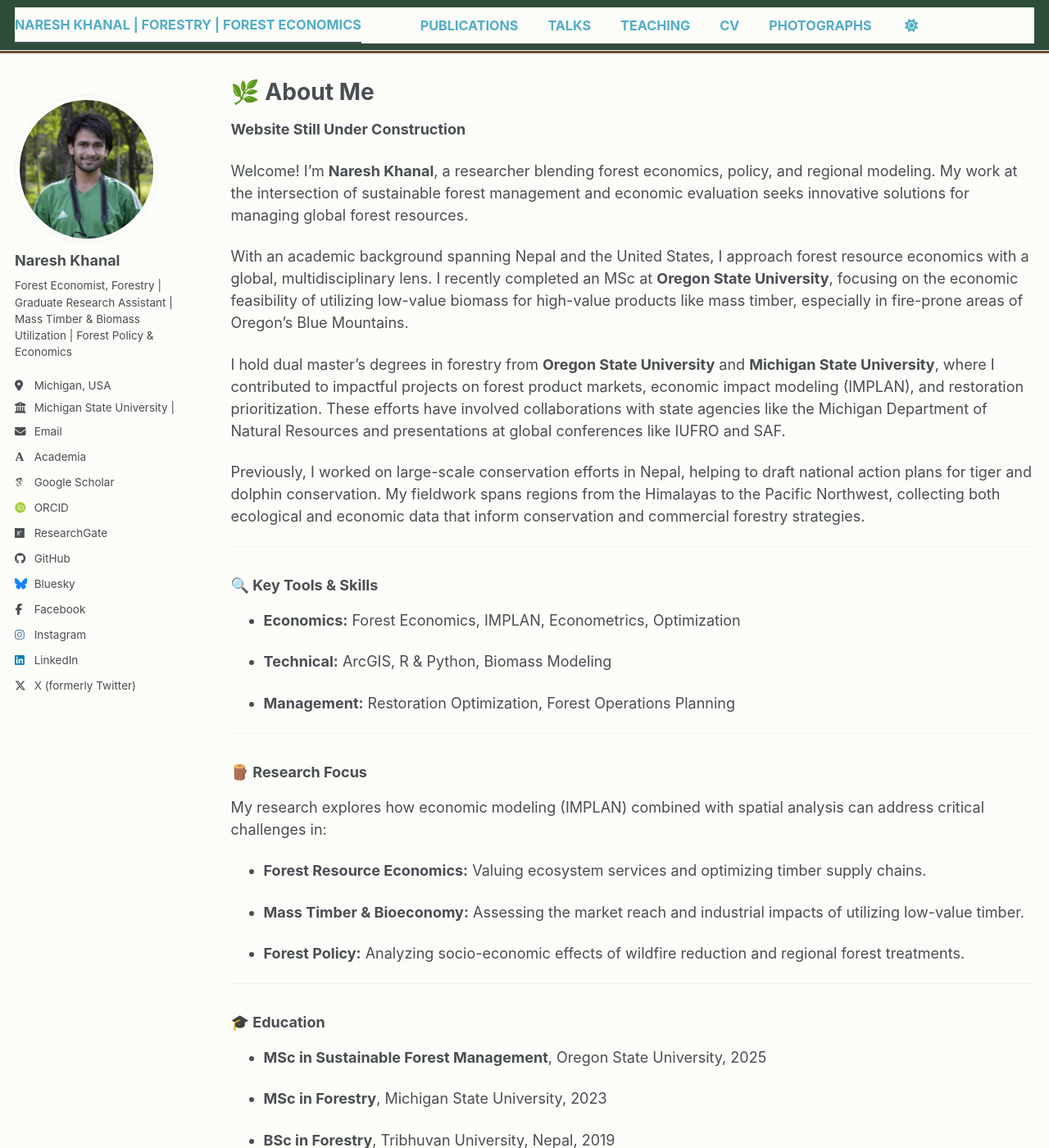
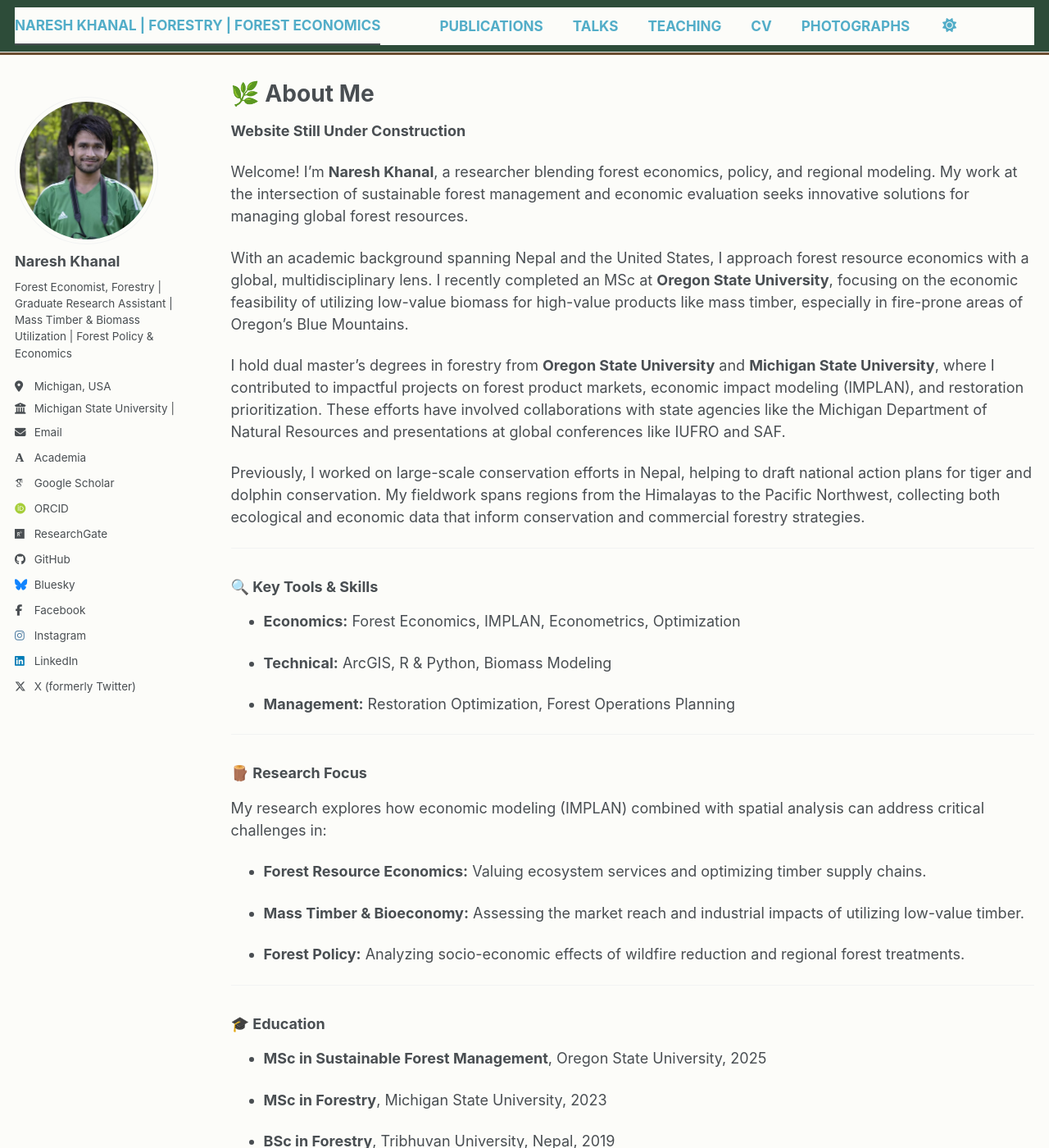
Before and after one commit to Nishani53/Nishani53.github.io, a Jekyll site: the page built from _pages/about.md, in a window 1280 px wide and 1400 px high. Shown: the whole window at 82% size. Built offline with Jekyll 4.4.1, drawn with Linux system fonts in a browser that asks for light colours; some web fonts are replaced; a script bundle is joined from its source files by our own code; library files that are not in the unit come from our copies.

Commit message:
Update _default_light.scss

```diff
--- a/_sass/theme/_default_light.scss
+++ b/_sass/theme/_default_light.scss
@@ -1,5 +1,5 @@
 /* ==========================================================================
-   NARESH'S FORESTRY THEME - LIGHT VERSION (UPDATED)
+   NARESH'S FORESTRY THEME - LIGHT VERSION (BLUE HEADINGS)
    ========================================================================== */
 
 /* Forest-inspired Color Palette */
@@ -29,9 +29,9 @@
 
 /* Core Theme Definitions */
 :root {
-    --global-base-color                 : #{$primary-color};
-    --global-bg-color                   : #fcfcf9; /* Slightly off-white for a natural feel */
-    --global-footer-bg-color            : #e9ebe6; /* Sage-tinted footer */
+    --global-base-color                 : #52adc8; /* Set Base Color to Blue */
+    --global-bg-color                   : #fcfcf9;
+    --global-footer-bg-color            : #e9ebe6;
     --global-border-color               : #{$lighter-gray};
     --global-dark-border-color          : #bdc1c4;
     --global-code-background-color      : #fafafa;
@@ -43,9 +43,9 @@
     --global-link-color-hover           : #2d4c39;
     --global-link-color-visited         : #6b8265;
 
-    /* Navigation Bar (Forest Green) */
-    --global-masthead-link-color        : #{$primary-color};
-    --global-masthead-link-color-hover  : #4a6741;
+    /* Navigation Bar Variables - Set to Blue */
+    --global-masthead-link-color        : #52adc8;
+    --global-masthead-link-color-hover  : #ffffff;
 
     --global-text-color                 : #{$dark-gray};
     --global-text-color-light           : #{$light-gray};
@@ -60,33 +60,39 @@
   border-bottom: 3px solid #6b4e31 !important;
 }
 
-/* 2. Your Name (Site Title) */
+/* 2. Your Name (Site Title) and greedy nav text */
 .site-title,
 .masthead__menu-item.site-title,
+.greedy-nav a,
 #site-title {
   color: #52adc8 !important; /* Professional Blue */
-  font-weight: bold !important;
+  font-weight: 800 !important; /* Made extra bold to see better on green */
   text-decoration: none !important;
 }
 
 /* 3. Navigation Links (Publications, Talks, etc.) */
 .masthead__menu-item a,
 .masthead__menu-inner ul li a,
-.greedy-nav a {
+.greedy-nav .visible-links a {
   color: #52adc8 !important; /* Professional Blue */
   font-weight: 700 !important;
   text-transform: uppercase !important;
-  font-size: 0.9em !important;
+  font-size: 0.95em !important;
 }
 
-/* 4. Hover effect so it turns white or light green when touched */
+/* 4. Hover effect so it turns white when touched */
 .masthead__menu-item a:hover,
-.site-title:hover {
+.site-title:hover,
+.greedy-nav a:hover {
   color: #ffffff !important;
-  opacity: 0.8;
+  opacity: 1 !important;
 }
 
-/* 5. Fix for the "Greedy Nav" (the three dots/hamburger menu on mobile) */
+/* 5. Fix for the "Greedy Nav" (hamburger menu and icon) */
 .greedy-nav .toggle-menu {
   background-color: #52adc8 !important;
 }
+
+.greedy-nav:before {
+  background: #52adc8 !important; /* Vertical line color if exists */
+}
```
